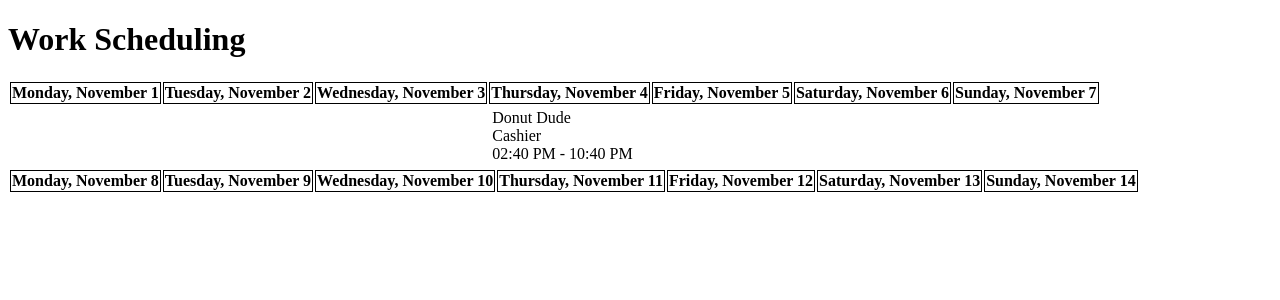
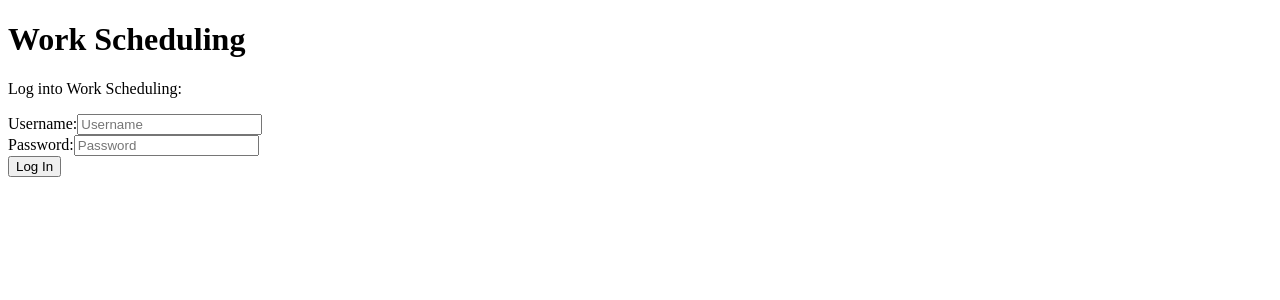
Before and after one commit to jadaforde/WorkSchedulerFrontend, an Angular app: page / in a window 1280 px wide. Shown: the top 300 px of the page. Built offline with nearby package versions, Linux system fonts and the light colour scheme.

Commit message:
Set up the root app component to use ngIf to display one screen component at a time

```diff
--- a/src/app/app.component.html
+++ b/src/app/app.component.html
@@ -1,2 +1,4 @@
 <h1>Work Scheduling</h1>
-<app-view-schedule></app-view-schedule>
+<app-loginscreen *ngIf = "currentScreen=='app-loginscreen'"></app-loginscreen>
+<app-dash-board-screen *ngIf = "currentScreen=='app-dash-board-screen'"></app-dash-board-screen>
+<app-view-schedule *ngIf = "currentScreen=='app-view-schedule'"></app-view-schedule>
--- a/src/app/app.component.ts
+++ b/src/app/app.component.ts
@@ -1,4 +1,4 @@
-import { Component } from '@angular/core';
+import { Component, ComponentRef } from '@angular/core';
 
 @Component({
   selector: 'app-root',
@@ -7,4 +7,13 @@ import { Component } from '@angular/core';
 })
 export class AppComponent {
   title = 'WorkSchedulerFrontend';
+
+  /**
+   * Which screen is to be displayed (name of the component)
+   * You can use this with *ngIf in the app-component html to only show one main screen component
+   * (see loginscreen.component.ts for an example, angular passes the AppComponent into the constructor)
+   */
+  currentScreen:string = "app-loginscreen";
+
+
 }
```
